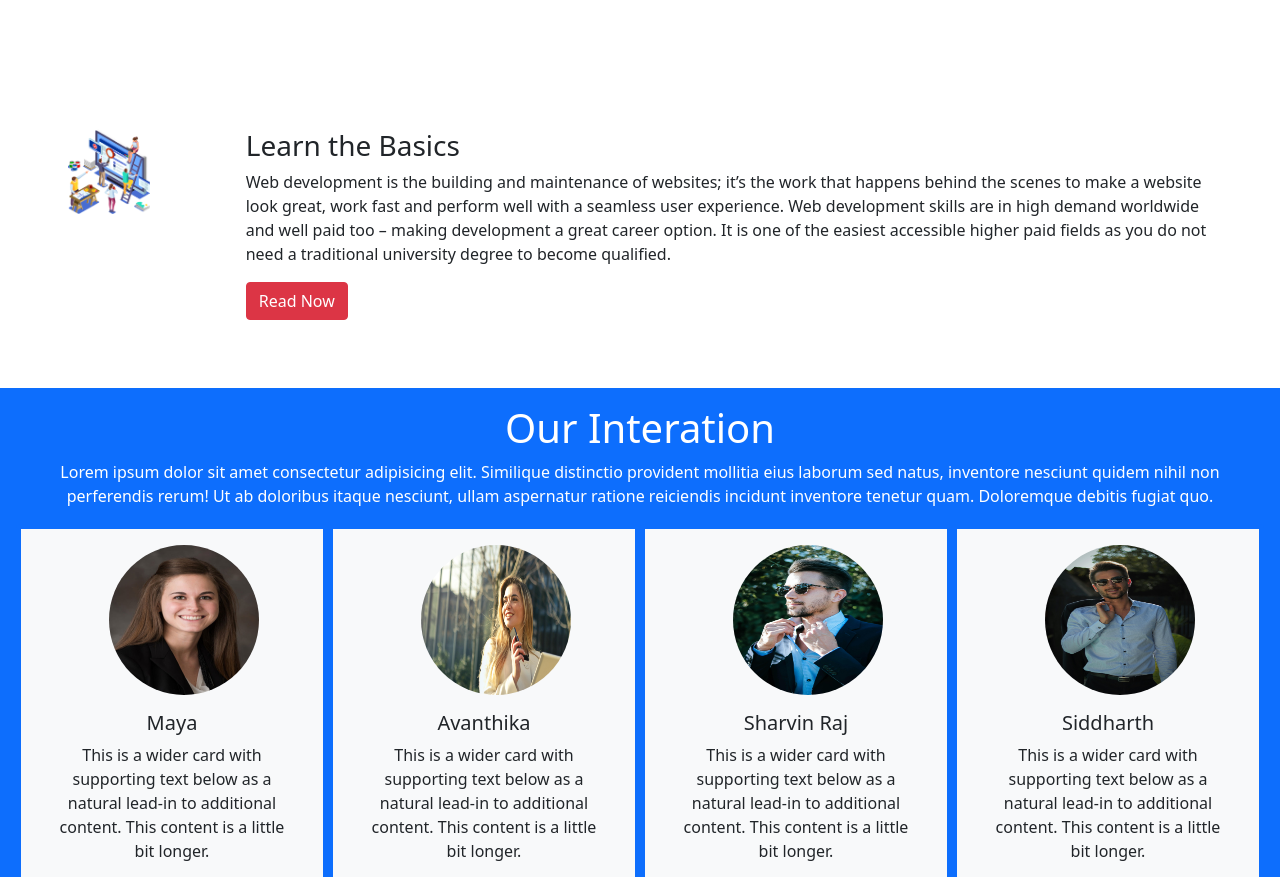
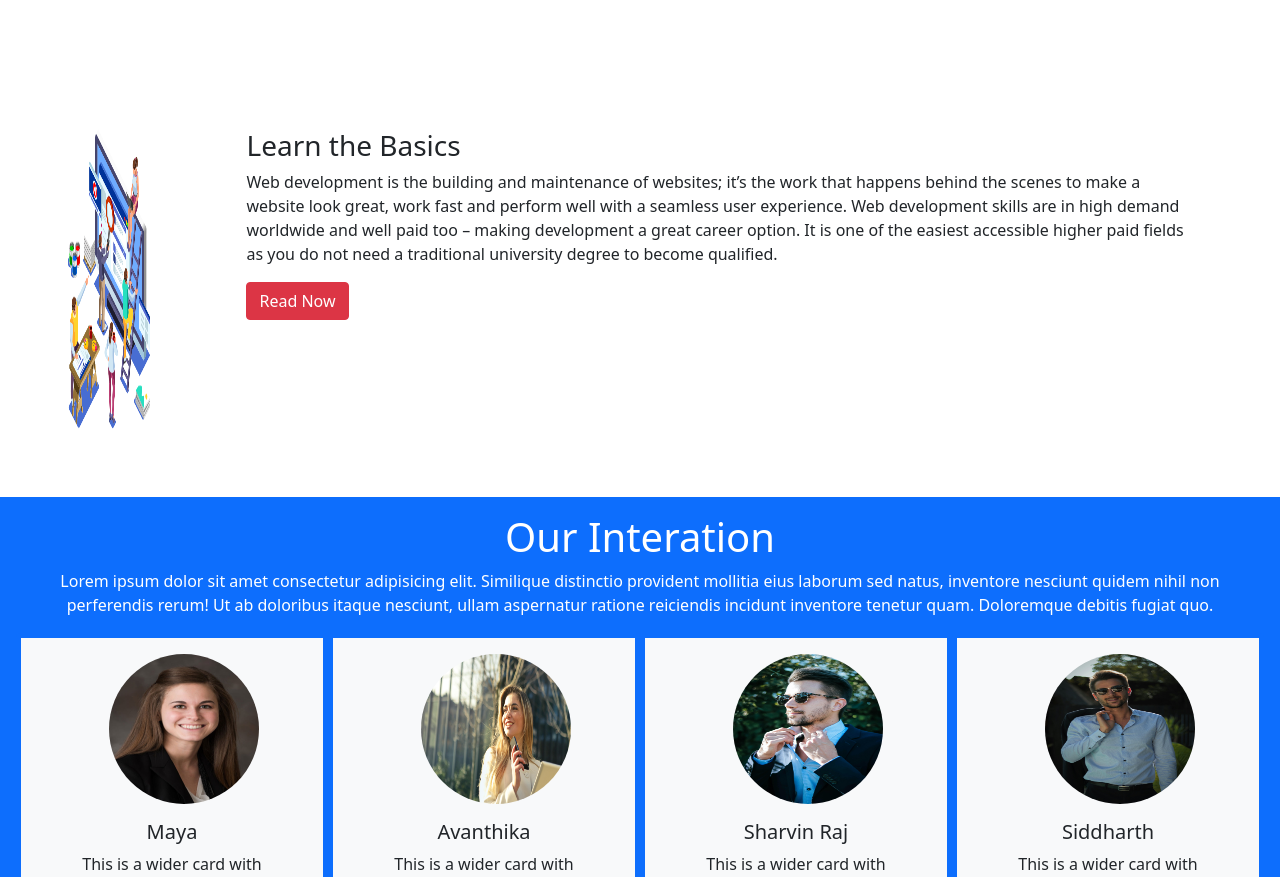
Before and after one commit to 7Gayathri/Bootstrap, a plain HTML site: page index.html in a window 1280 px wide. Shown: the part 1224-2101 px from the top of the page. Drawn offline with nearby package versions, Linux system fonts and the light colour scheme.

Commit message:
padding change

```diff
--- a/index.html
+++ b/index.html
@@ -97,13 +97,13 @@
     </div>
   </div>
   <!-- div two for text and img -->
-  <div class="d-lg-flex p-1 m-3 ">
+  <div class="d-lg-flex p-1 m-3 pe-3">
       <div class=" p-5">
-        <img src="./image/web center.png" class="img-fluid" width="280px" height="300px" alt="">
+        <img src="./image/web center.png"  width="100%" height="300px" alt="">
       </div>
     <div class="p-5">
       <h3>Learn the Basics</h3>
-        <p class="pe-5 pe-sm-1">Web development is the building and maintenance of websites; it’s the work that happens behind the scenes to
+        <p>Web development is the building and maintenance of websites; it’s the work that happens behind the scenes to
           make a website look great, work fast and perform well with a seamless user experience.
           Web development skills are in high demand worldwide and well paid too – making development a great career
           option. It is one of the easiest accessible higher paid fields as you do not need a traditional university
```
